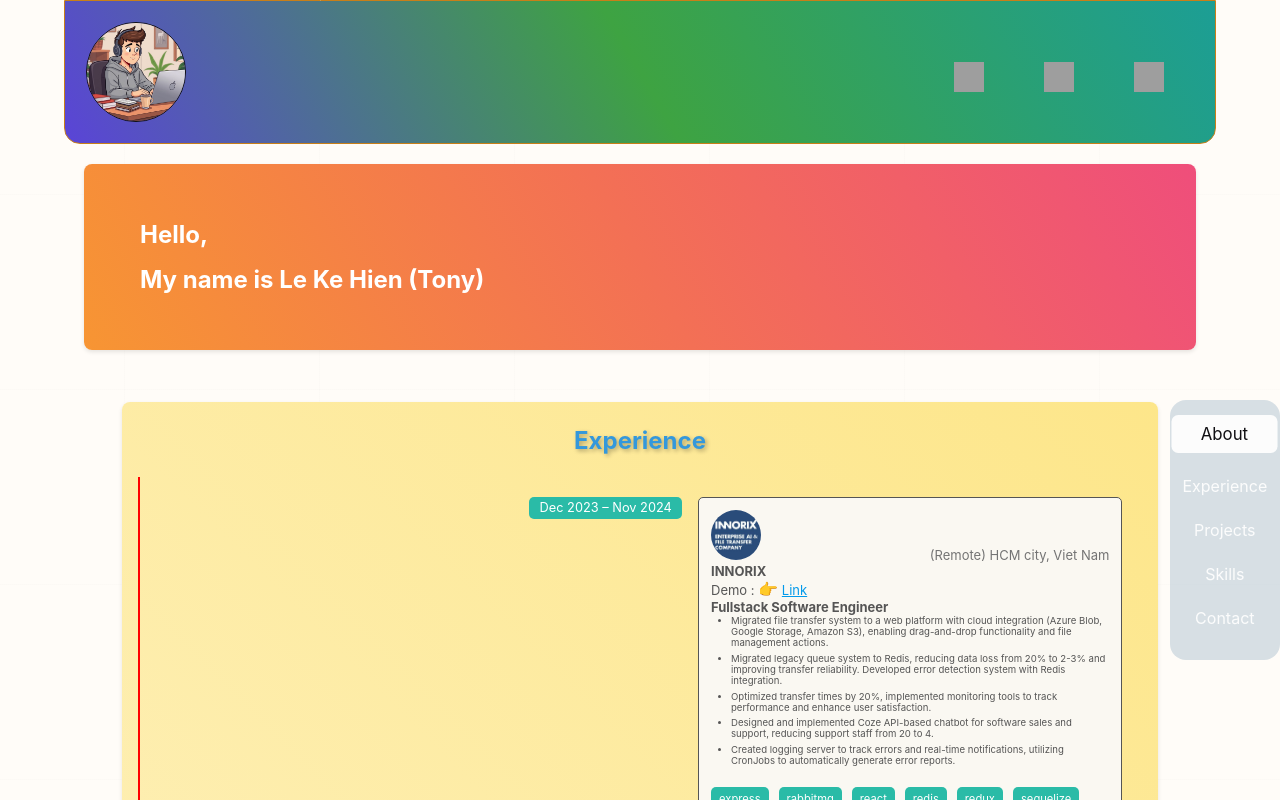
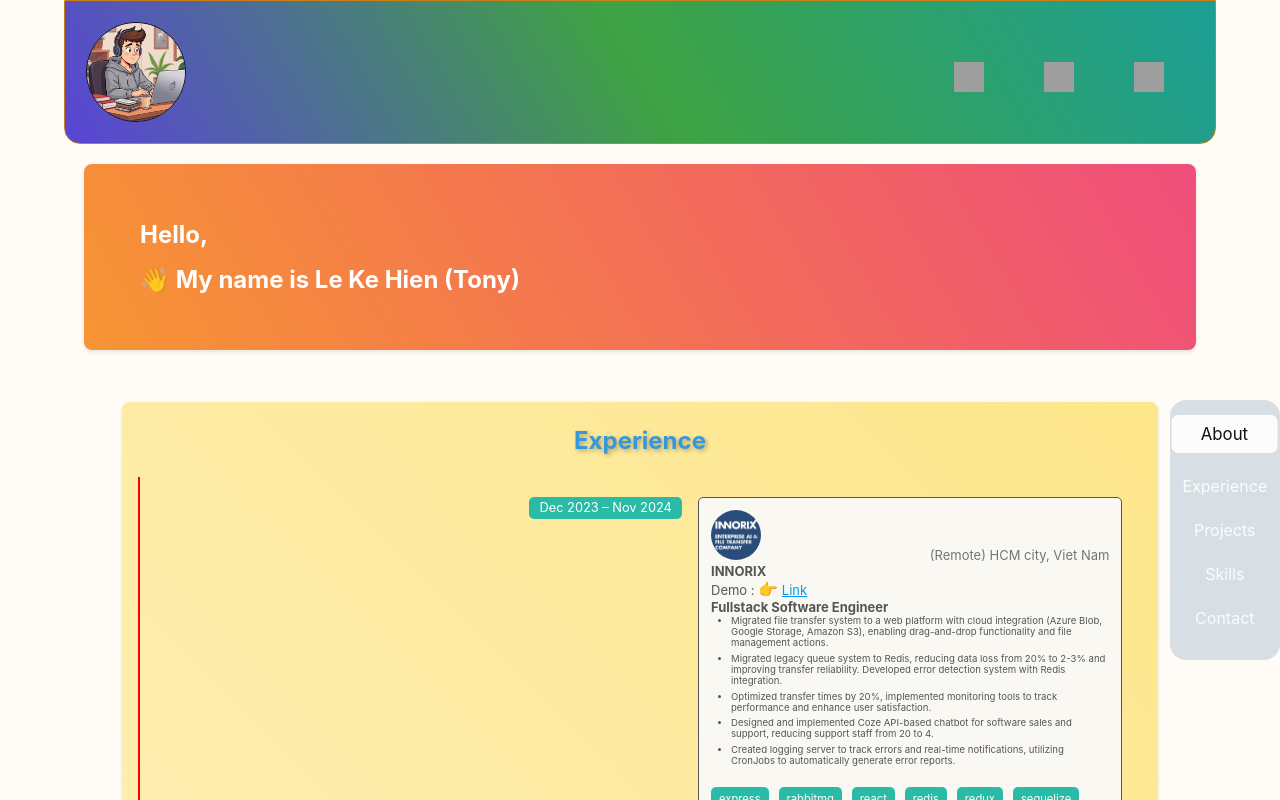
Before and after one commit to hienleke/portfolio_website, a React (Create React App) app in the folder my-react-app/: page / in a window 1280 px wide. Shown: the top 800 px of the page. Built offline with nearby package versions, Linux system fonts and the light colour scheme; grey boxes are pictures that could not be loaded.

Commit message:
-- add animation

```diff
--- a/my-react-app/src/App.css
+++ b/my-react-app/src/App.css
@@ -227,3 +227,31 @@ section {
         border-color: transparent;
     }
 }
+
+@keyframes wave {
+0% {
+    transform: rotate(0deg);
+}
+
+10% {
+    transform: rotate(14deg);
+}
+20% {
+    transform: rotate(-8deg);
+}
+30% {
+    transform: rotate(14deg);
+}
+40% {
+    transform: rotate(-4deg);
+}
+50% {
+    transform: rotate(10deg);
+}
+60% {
+    transform: rotate(0deg);
+}
+100% {
+    transform: rotate(0deg);
+}
+}
--- a/my-react-app/src/components/About/About.css
+++ b/my-react-app/src/components/About/About.css
@@ -7,6 +7,11 @@
 	margin: 20px;
 	color: var(--tony-dark-text);
 	background: linear-gradient(60deg, #f79533, #f37055, #ef4e7b);
+}
+
+.animate-waving-hand {
+	display: inline-block;
+    animation: wave 1.5s linear infinite;
 }
 .about h1 {
 	font-size: 1.5rem;
--- a/my-react-app/src/components/About/About.jsx
+++ b/my-react-app/src/components/About/About.jsx
@@ -10,7 +10,8 @@ const About = () => {
     <section id="about" className="about bounds box-card "  ref={currentRef}>
       <div className="infor" style={ { flex : 2 }}>
         <h1 style={{ color: 'white' }}>Hello,</h1>
-        <h1 className='text-about' style={{ color: 'white' }}>My name is Le Ke Hien (Tony)</h1>
+
+        <h1 className='text-about' style={{ color: 'white' }}> <span className="animate-waving-hand">👋</span> My name is Le Ke Hien (Tony)</h1>
       </div>
 
 
```
